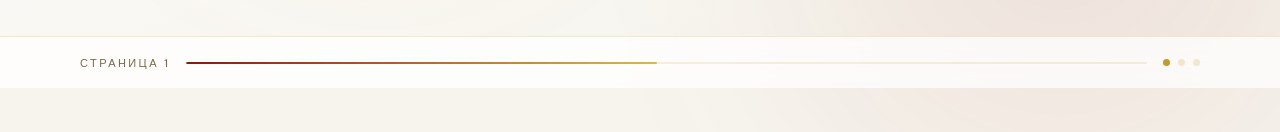
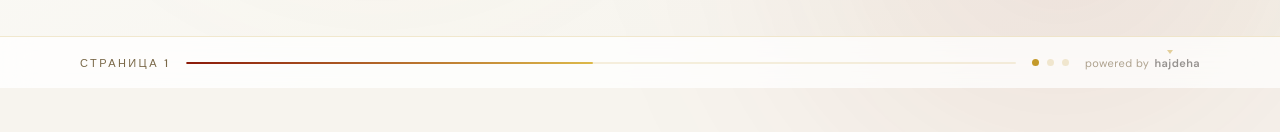
Before and after one commit to eademi210436-gif/Sedra, a plain HTML site: page index.html in a window 1280 px wide. Shown: the part 712-844 px from the top of the page. Drawn offline with nearby package versions, Linux system fonts and the light colour scheme.

Commit message:
Update index.html

```diff
--- a/index.html
+++ b/index.html
@@ -239,6 +239,27 @@
   .dots { display:flex; gap:8px; }
   .dot { width:7px; height:7px; border-radius:50%; background:rgba(196,154,42,.2); transition:background .4s; }
   .dot.on { background:var(--gold); }
+
+  /* powered by credit */
+  .credit {
+    display:flex; align-items:center;
+    font-size:11px; letter-spacing:.04em;
+    color:var(--ink-soft); opacity:.6;
+    white-space:nowrap; flex-shrink:0;
+  }
+  .credit .label { margin-right:5px; }
+  .credit .brand {
+    position:relative;
+    color:var(--ink); font-weight:600; opacity:.75;
+  }
+  .credit .brand .accent { position:relative; display:inline-block; }
+  .credit .brand .accent::before {
+    content:''; position:absolute;
+    top:-6px; left:50%; transform:translateX(-50%) rotate(180deg);
+    width:0; height:0;
+    border-left:3px solid transparent; border-right:3px solid transparent;
+    border-bottom:4px solid var(--gold);
+  }
 </style>
 </head>
 <body>
@@ -349,6 +370,7 @@
     <div class="dots">
       <div class="dot on" id="d0"></div><div class="dot" id="d1"></div><div class="dot" id="d2"></div>
     </div>
+    <div class="credit"><span class="label">powered by</span><span class="brand">ha<span class="accent">j</span>deha</span></div>
   </footer>
 </section>
 
@@ -438,6 +460,7 @@
     <div class="dots">
       <div class="dot" id="d3"></div><div class="dot on" id="d4"></div><div class="dot" id="d5"></div>
     </div>
+    <div class="credit"><span class="label">powered by</span><span class="brand">ha<span class="accent">j</span>deha</span></div>
   </footer>
 </section>
 
@@ -515,6 +538,7 @@
     <div class="dots">
       <div class="dot" id="d6"></div><div class="dot" id="d7"></div><div class="dot on" id="d8"></div>
     </div>
+    <div class="credit"><span class="label">powered by</span><span class="brand">ha<span class="accent">j</span>deha</span></div>
   </footer>
 </section>
 
```
